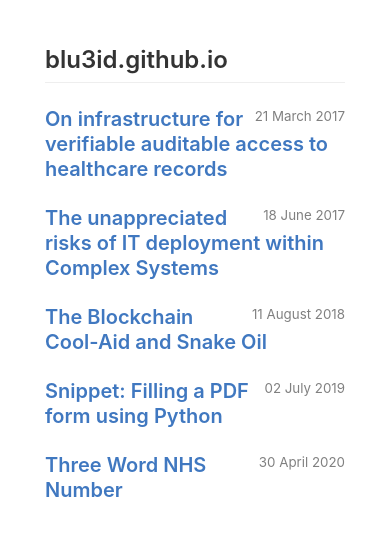
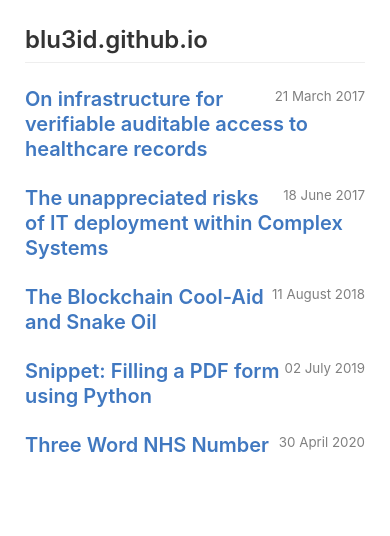
Before and after one commit to blu3id/blu3id.github.io, a Jekyll site: the page built from index.md, in a window 390 px wide. Shown: the top 536 px of the page. Built offline with Jekyll 4.4.1, drawn with Linux system fonts in a browser that asks for light colours.

Commit message:
Update styles

```diff
--- /dev/null
+++ b/Gemfile
@@ -0,0 +1,2 @@
+source 'https://rubygems.org'
+gem 'github-pages', group: :jekyll_plugins
--- a/_layouts/default-date.html
+++ b/_layouts/default-date.html
@@ -7,6 +7,11 @@
 <link rel="stylesheet" href="/css/github-markdown.css">
 <link rel="canonical" href="{{ site.production_url }}{{ page.url | replace:'index.html',''}}">
 <style>
+    @media screen and (max-width: 980px){
+        body {
+            padding: 25px !important;
+        }
+    }
     body {
         box-sizing: border-box;
         min-width: 200px;
--- a/_layouts/default-index.html
+++ b/_layouts/default-index.html
@@ -7,6 +7,11 @@
 <link rel="stylesheet" href="/css/github-markdown.css">
 <link rel="canonical" href="{{ site.production_url }}{{ page.url | replace:'index.html',''}}">
 <style>
+    @media screen and (max-width: 980px){
+        body {
+            padding: 25px !important;
+        }
+    }
     body {
         box-sizing: border-box;
         min-width: 200px;
--- a/_layouts/default.html
+++ b/_layouts/default.html
@@ -7,6 +7,11 @@
 <link rel="stylesheet" href="/css/github-markdown.css">
 <link rel="canonical" href="{{ site.production_url }}{{ page.url | replace:'index.html',''}}">
 <style>
+    @media screen and (max-width: 980px){
+        body {
+            padding: 25px !important;
+        }
+    }
     body {
         box-sizing: border-box;
         min-width: 200px;
--- a/css/github-markdown.css
+++ b/css/github-markdown.css
@@ -692,3 +692,23 @@
   color: gray;
   font-size: smaller;
 }
+
+blockquote.warning {
+  padding: 1em;
+  color: #000;
+  border-left: 0.25em solid #D8000C;
+  background-color: #FFD2D2;
+}
+
+blockquote.info {
+  padding: 1em;
+  color: #000;
+  border-left: 0.25em solid #00529B;
+  background-color: #BDE5F8;
+}
+
+blockquote.box {
+  padding: 1em;
+  color: #333;
+  background-color: #f7f7f7;
+}
```
Also changed, not shown: 1 other file.
